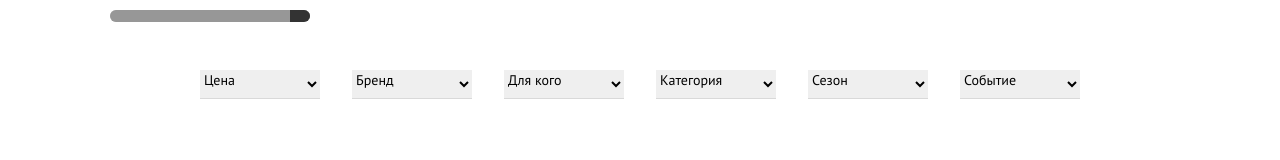
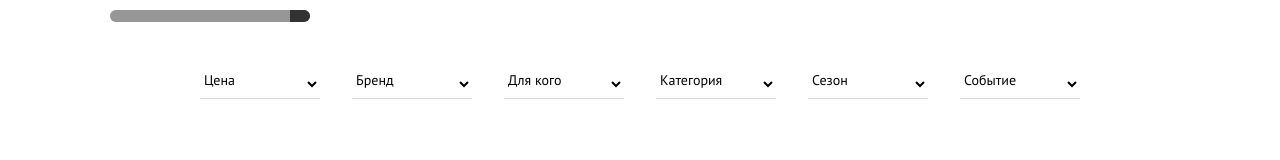
Before and after one commit to Leladatan/ojjo, a React (Vite) app: page /catalog in a window 1280 px wide. Shown: the part 232-392 px from the top of the page. Built offline with nearby package versions, Linux system fonts and the light colour scheme.

Commit message:
correct background for select

```diff
--- a/src/Styles/catalogPage.css
+++ b/src/Styles/catalogPage.css
@@ -33,6 +33,7 @@
   font-family: "PT Sans", sans-serif;
   width: 120px;
   border: 0;
+  background-color: #fff;
   padding-bottom: 0.5rem;
   border-bottom: 1px solid #d9d9d9;
   transition: all 0.3s ease-in-out;
--- a/src/Styles/catalogPage.scss
+++ b/src/Styles/catalogPage.scss
@@ -33,6 +33,7 @@
   font-family: "PT Sans", sans-serif;
   width: 120px;
   border: 0;
+  background-color: #fff;
   padding-bottom: 0.5rem;
   border-bottom: 1px solid #d9d9d9;
   transition: all .3s ease-in-out;
```
Also changed, not shown: 1 other file (tests, documents, lock files or other folders).
